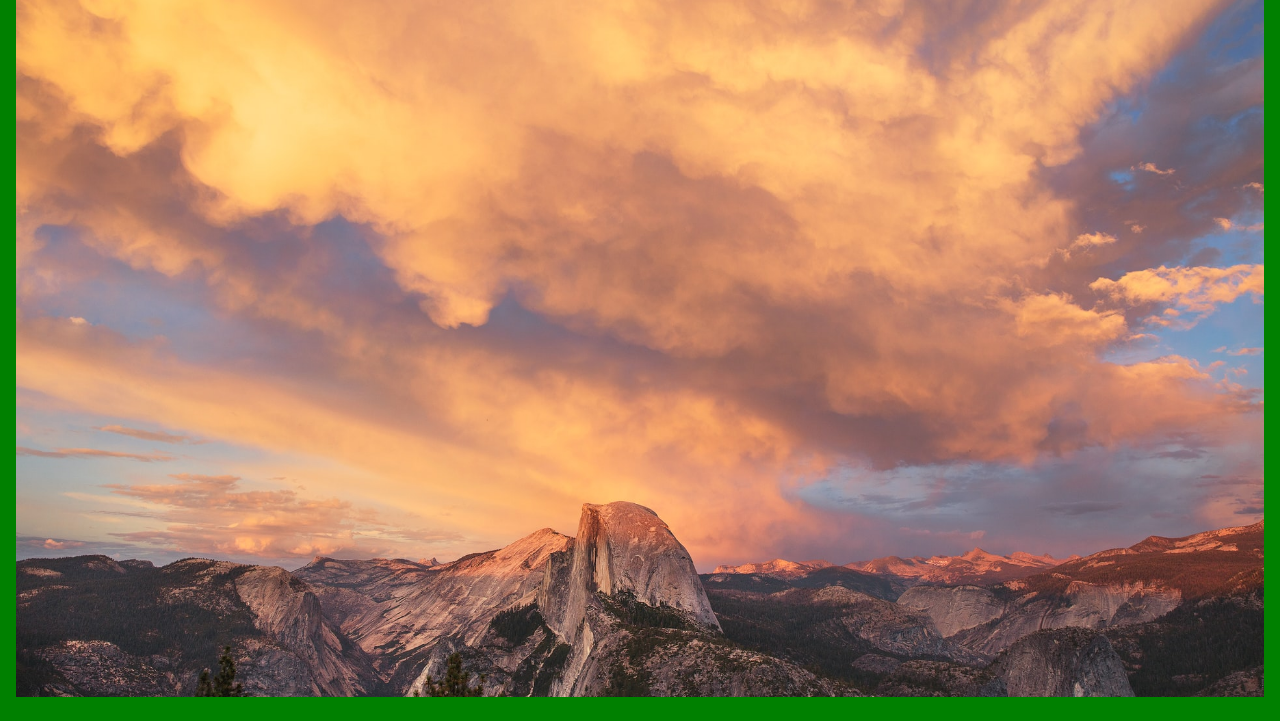
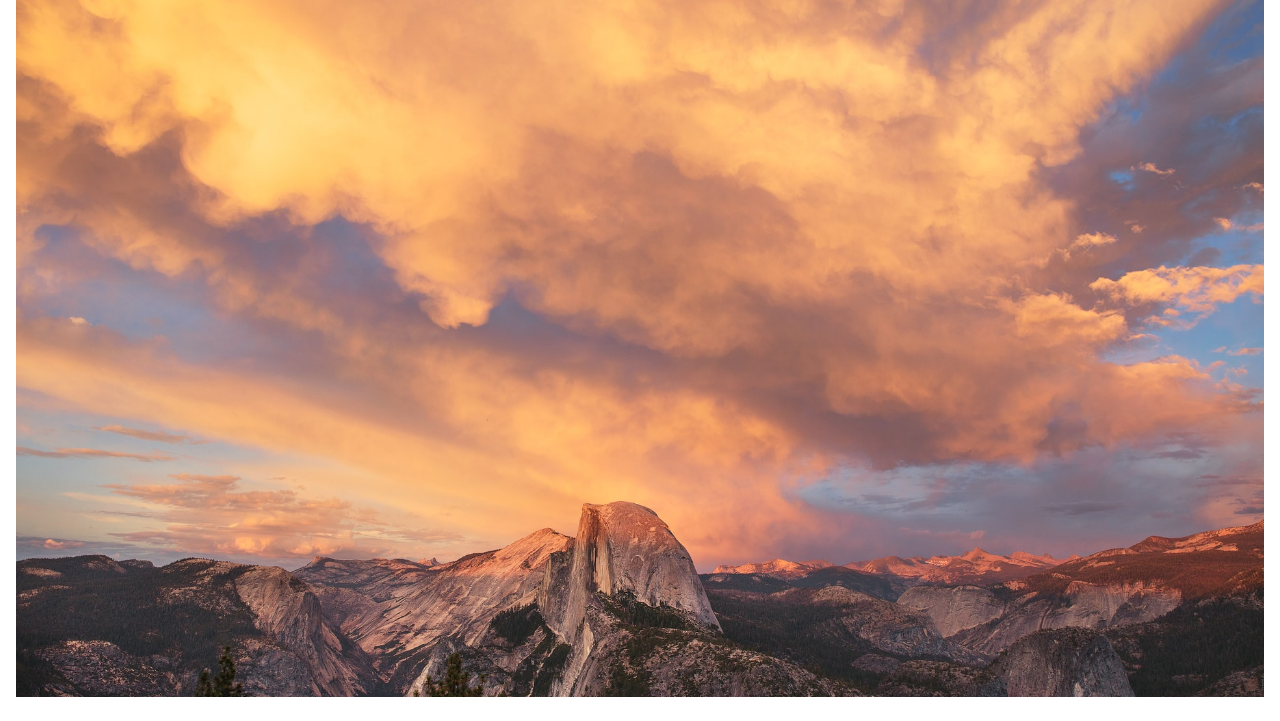
Before and after one commit to Amarnath510/parcel-bundler-tutorial, a website built with Parcel: page src/index.html in a window 1280 px wide. Shown: the part 79-800 px from the top of the page. Built offline with nearby package versions, Linux system fonts and the light colour scheme.

Commit message:
more colors

```diff
--- a/src/index.html
+++ b/src/index.html
@@ -4,7 +4,7 @@
     <meta charset="UTF-8">
     <meta name="viewport" content="width=device-width, initial-scale=1.0">
     <meta http-equiv="X-UA-Compatible" content="ie=edge">
-    <title>Sass Tutorial</title>
+    <title>Parcel Tutorial</title>
   </head>
   <body>
     <header class="header">
--- a/src/sass/main.scss
+++ b/src/sass/main.scss
@@ -11,12 +11,16 @@
 body {
   height: 100%;
   padding: 16px;
-  background-color: $color-green;
+  background-color: $color-white;
 }
 
 header {
   height: 95vh;
   background-image: url('../images/huper.jpg');
   background-size: cover;
-  color: #FFF;
+  color: $color-gray;
+
+  display: flex;
+  justify-content: center;
+  font-size: 130%;
 }
--- a/src/sass/mixins/colors.scss
+++ b/src/sass/mixins/colors.scss
@@ -1,3 +1,5 @@
 $color-red: red;
 $color-green: green;
 $color-blue: blue;
+$color-gray: #777;
+$color-white: #FFF;
```
Also changed, not shown: server.js (+13 -7 lines).
